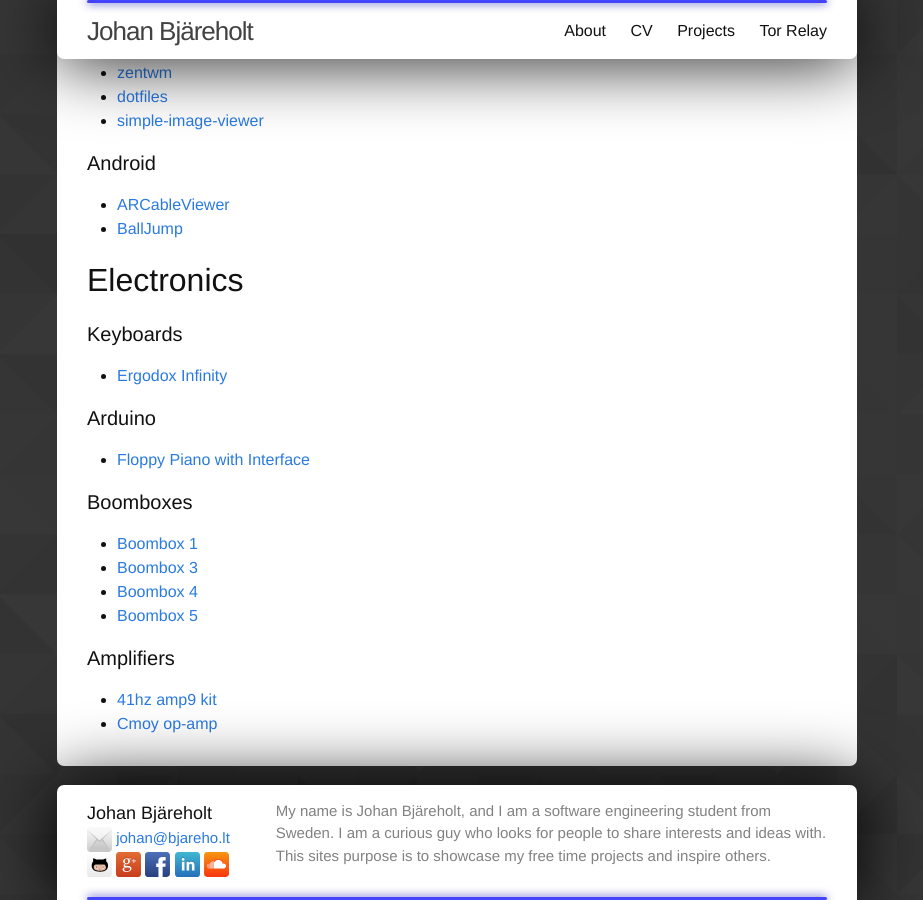
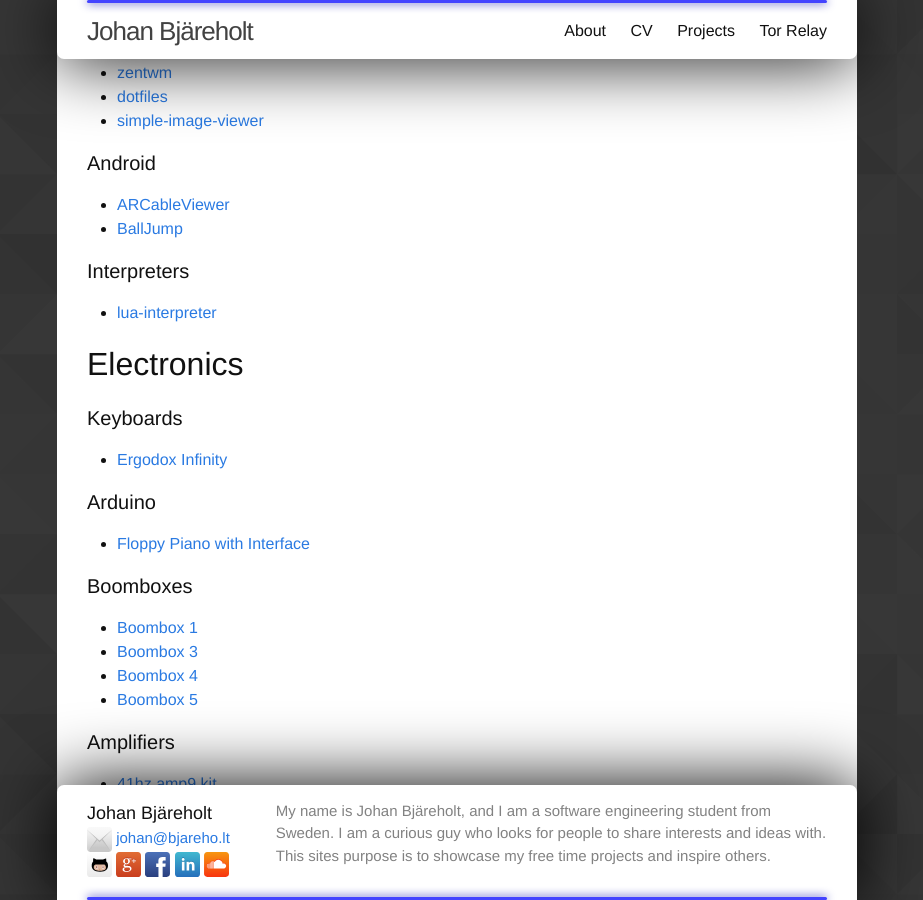
Before and after one commit to johan-bjareholt/johan-bjareholt.github.io, a Jekyll site: the page built from projects.md, in a window 1280 px wide and 900 px high, scrolled down 546 px. Shown: the whole window, without its empty margins (183-1106 px from the left). Built offline with Jekyll 4.4.1, drawn with Linux system fonts in a browser that asks for light colours.

Commit message:
Added lua interpreter to projects page

```diff
--- a/projects.md
+++ b/projects.md
@@ -27,6 +27,8 @@ permalink: /projects/
 - [ARCableViewer](/post/AR-Cable-Viewer)
 - [BallJump](https://github.com/johan-bjareholt/BallJump)
 
+#### Interpreters
+- [lua-interpreter](https://github.com/johan-bjareholt/lua-interpreter/)
 
 
 ## Electronics
```
Also changed, not shown: torrelay.md (+1 -1 lines).
